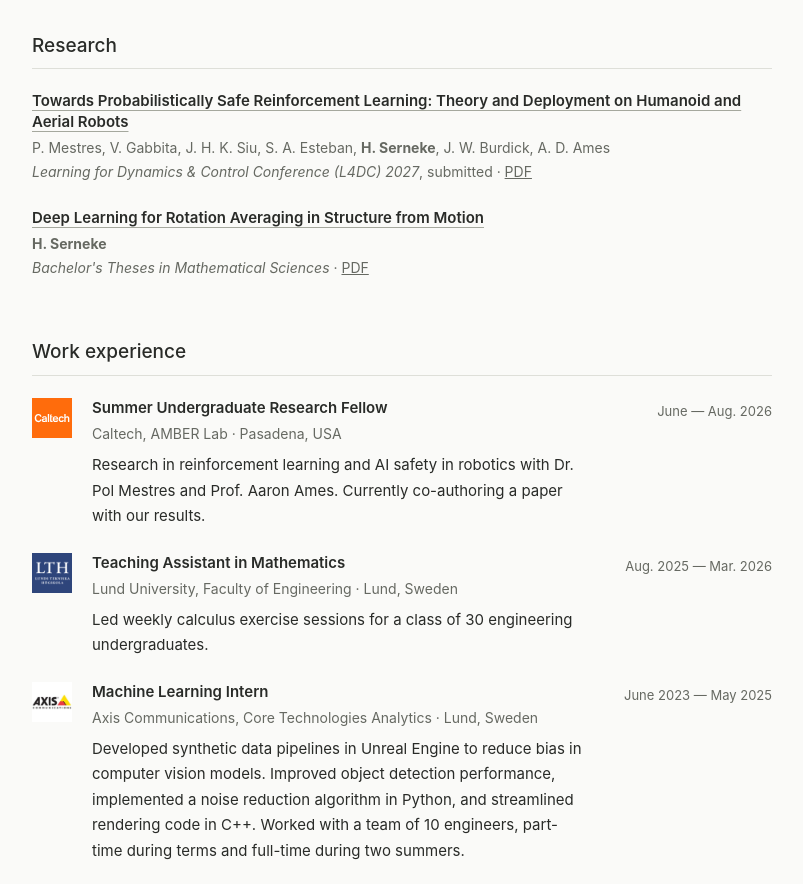
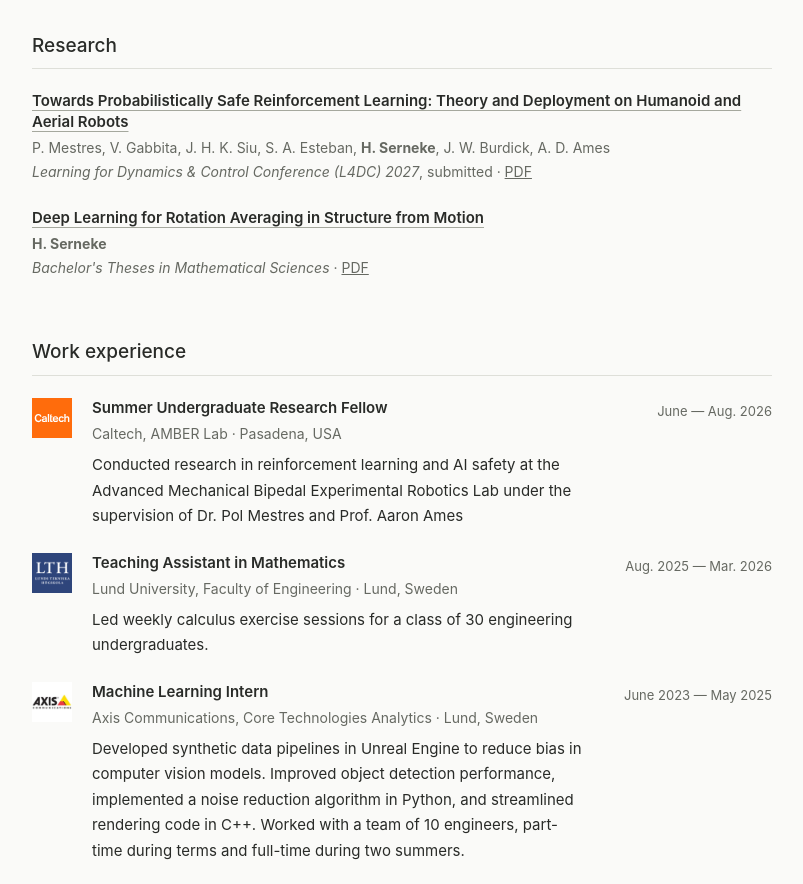
Before and after one commit to HampSwe/portfolio, an Astro site: page / in a window 1280 px wide. Shown: the part 723-1607 px from the top of the page, without its empty margins (238-1041 px from the left). Built offline with nearby package versions, Linux system fonts and the light colour scheme; Astro itself is replaced by a stand-in of ours.

Commit message:
Update SURF research experience description

```diff
--- a/src/pages/index.astro
+++ b/src/pages/index.astro
@@ -82,7 +82,7 @@ const showEducation = false;
     <SectionHeading title="Work experience" />
 
     <div class="timeline">
-      <TimelineItem date="June — Aug. 2026" title="Summer Undergraduate Research Fellow" logo="/logos/caltech-orange.svg" subtitle="Caltech, AMBER Lab · Pasadena, USA" description="Research in reinforcement learning and AI safety in robotics with Dr. Pol Mestres and Prof. Aaron Ames. Currently co-authoring a paper with our results." />
+      <TimelineItem date="June — Aug. 2026" title="Summer Undergraduate Research Fellow" logo="/logos/caltech-orange.svg" subtitle="Caltech, AMBER Lab · Pasadena, USA" description="Conducted research in reinforcement learning and AI safety at the Advanced Mechanical Bipedal Experimental Robotics Lab under the supervision of Dr. Pol Mestres and Prof. Aaron Ames" />
       <TimelineItem date="Aug. 2025 — Mar. 2026" title="Teaching Assistant in Mathematics" logo="/logos/lth-blue.jpg" subtitle="Lund University, Faculty of Engineering · Lund, Sweden" description="Led weekly calculus exercise sessions for a class of 30 engineering undergraduates." />
       <TimelineItem date="June 2023 — May 2025" title="Machine Learning Intern" logo="/logos/axis.jpg" subtitle="Axis Communications, Core Technologies Analytics · Lund, Sweden" description="Developed synthetic data pipelines in Unreal Engine to reduce bias in computer vision models. Improved object detection performance, implemented a noise reduction algorithm in Python, and streamlined rendering code in C++. Worked with a team of 10 engineers, part-time during terms and full-time during two summers." />
       <TimelineItem date="Sept. 2018 — Jan. 2023" title="Coding Instructor" logo="/logos/hemkodat.jpg" subtitle="Hemkodat · Sweden" description="Delivered Python, Lua, and C# courses for adolescents across Sweden, and helped onboard and train new instructors." />
```
